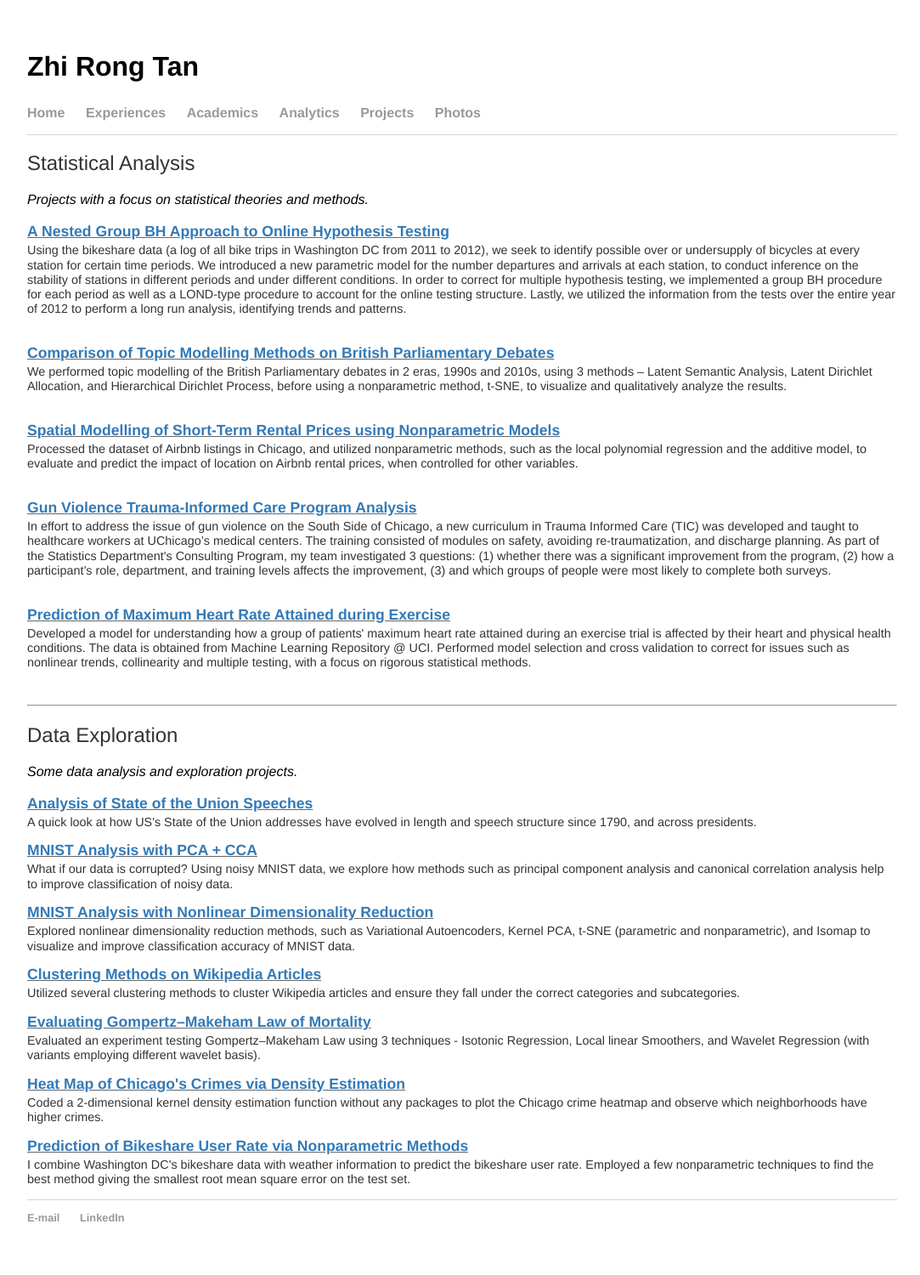
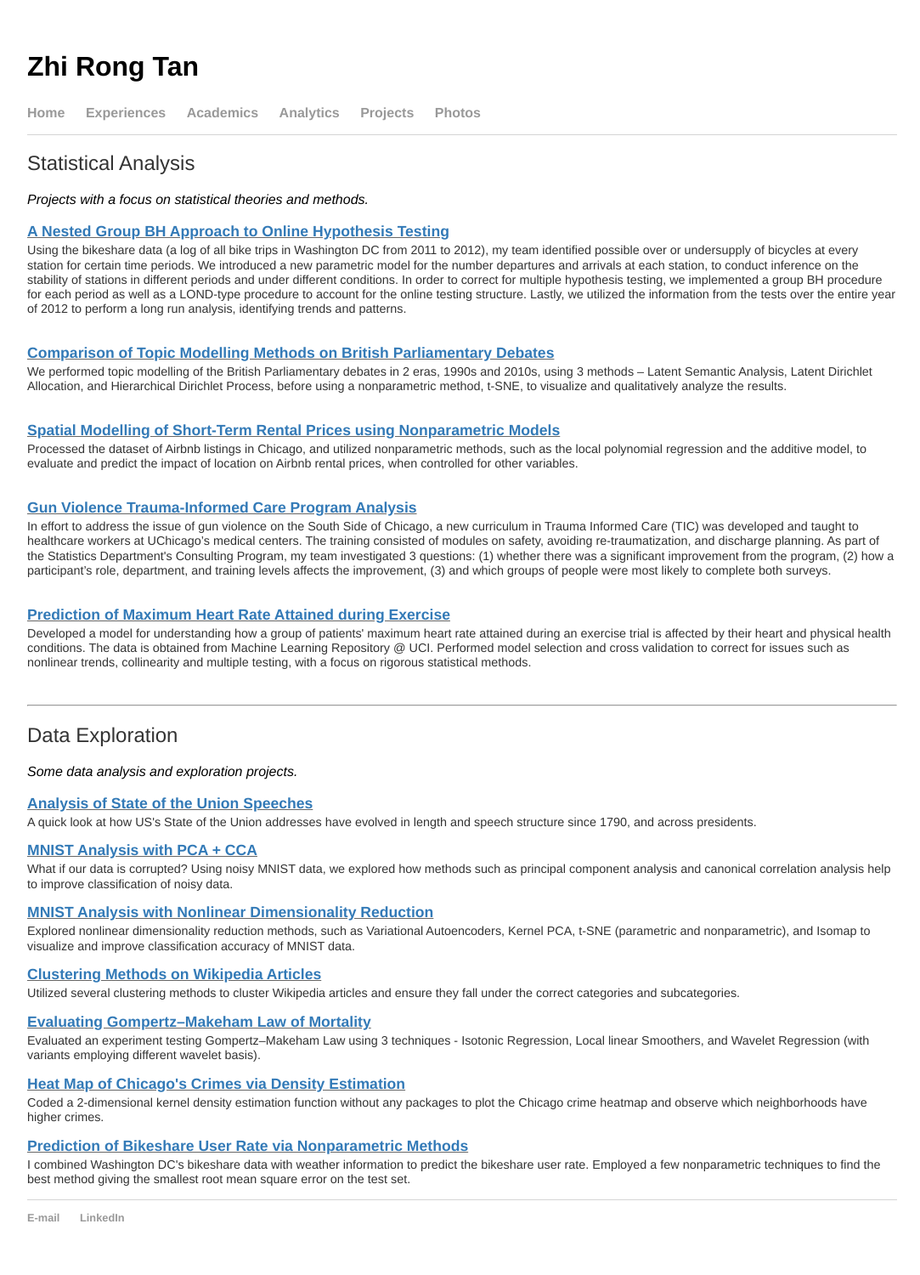
Before and after one commit to tanzhirong/tanzhirong.github.io, a Jekyll site: the page built from analytics/index.html, in a window 1280 px wide. Shown: the whole page at 85% size, without its empty margins (96-1179 px from the left). Built offline with Jekyll 4.4.1, drawn with Linux system fonts in a browser that asks for light colours.

Commit message:
Update index.html

```diff
--- a/analytics/index.html
+++ b/analytics/index.html
@@ -8,7 +8,7 @@ title: Statistical Analysis | Zhi Rong Tan
 <br><br>
 
 <div class="project_title"><b><u><a target="_blank" href="multipletesting.pdf">A Nested Group BH Approach to Online Hypothesis Testing</a></u></b></div>
-<p class="exp_description">Using the bikeshare data (a log of all bike trips in Washington DC from 2011 to 2012), we seek to identify possible over or undersupply of bicycles at every station for certain time periods. We introduced a new parametric model for the number departures and arrivals at each station, to conduct inference on the stability of stations in different periods and under different conditions. In order to correct for multiple hypothesis testing, we implemented a group BH procedure for each period as well as a LOND-type procedure to account for the online testing structure. Lastly, we utilized the information from the tests over the entire year of 2012 to perform a long run analysis, identifying trends and patterns.</p>
+<p class="exp_description">Using the bikeshare data (a log of all bike trips in Washington DC from 2011 to 2012), my team identified possible over or undersupply of bicycles at every station for certain time periods. We introduced a new parametric model for the number departures and arrivals at each station, to conduct inference on the stability of stations in different periods and under different conditions. In order to correct for multiple hypothesis testing, we implemented a group BH procedure for each period as well as a LOND-type procedure to account for the online testing structure. Lastly, we utilized the information from the tests over the entire year of 2012 to perform a long run analysis, identifying trends and patterns.</p>
 <br>
 
 <div class="project_title"><b><u><a target="_blank" href="lda_topicmodel.pdf">Comparison of Topic Modelling Methods on British Parliamentary Debates</a></u></b></div>
@@ -35,7 +35,7 @@ title: Statistical Analysis | Zhi Rong Tan
 <p class="exp_description">A quick look at how US's State of the Union addresses have evolved in length and speech structure since 1790, and across presidents.</p>
 
 <div class="project_title"><b><u><a target="_blank" href="MNIST_1.html">MNIST Analysis with PCA + CCA</a></u></b></div>
-<p class="exp_description">What if our data is corrupted? Using noisy MNIST data, we explore how methods such as principal component analysis and canonical correlation analysis help to improve classification of noisy data.</p>
+<p class="exp_description">What if our data is corrupted? Using noisy MNIST data, we explored how methods such as principal component analysis and canonical correlation analysis help to improve classification of noisy data.</p>
 
 <div class="project_title"><b><u><a target="_blank" href="MNIST_2.html">MNIST Analysis with Nonlinear Dimensionality Reduction</a></u></b></div>
 <p class="exp_description">Explored nonlinear dimensionality reduction methods, such as Variational Autoencoders, Kernel PCA, t-SNE (parametric and nonparametric), and Isomap to visualize and improve classification accuracy of MNIST data.</p>
@@ -50,4 +50,4 @@ title: Statistical Analysis | Zhi Rong Tan
 <p class="exp_description">Coded a 2-dimensional kernel density estimation function without any packages to plot the Chicago crime heatmap and observe which neighborhoods have higher crimes.</p>
 
 <div class="project_title"><b><u><a target="_blank" href="bikeshare.html">Prediction of Bikeshare User Rate via Nonparametric Methods</a></u></b></div>
-<p class="exp_description">I combine Washington DC's bikeshare data with weather information to predict the bikeshare user rate. Employed a few nonparametric techniques to find the best method giving the smallest root mean square error on the test set.</p>
+<p class="exp_description">I combined Washington DC's bikeshare data with weather information to predict the bikeshare user rate. Employed a few nonparametric techniques to find the best method giving the smallest root mean square error on the test set.</p>
```
